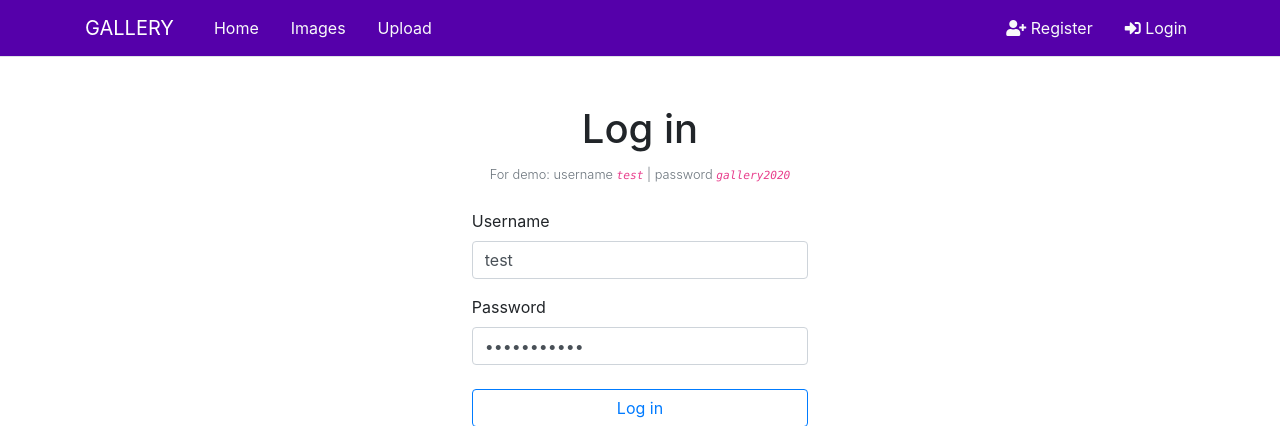
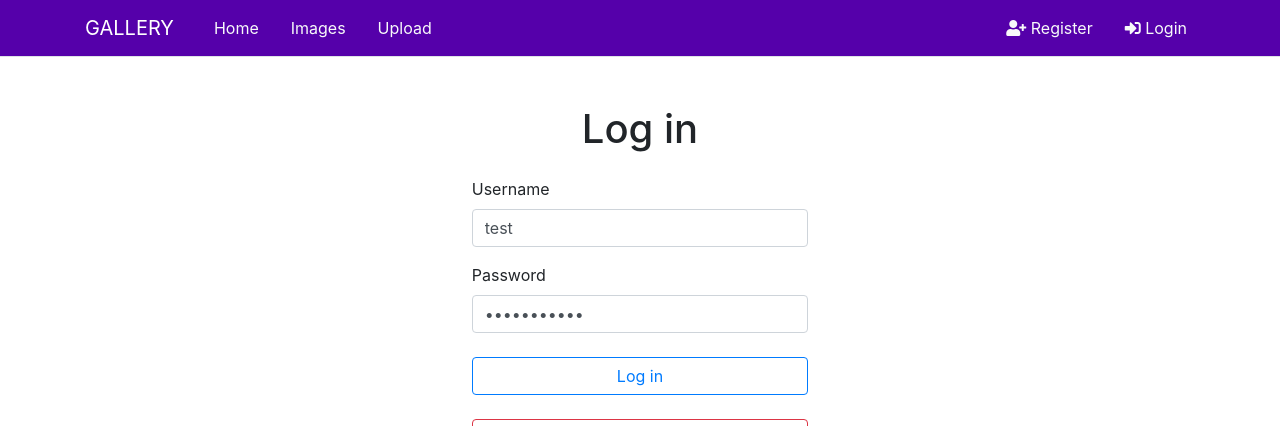
Before and after one commit to xinyuwen101/django_image, a Django app: page /login/ in a window 1280 px wide. Shown: the top 426 px of the page. Run offline with Django 3.2, Linux system fonts and the light colour scheme; some libraries are stand-ins or nearby versions.

Commit message:
Update login.html

```diff
--- a/templates/image/accounts/login.html
+++ b/templates/image/accounts/login.html
@@ -7,10 +7,10 @@
         <div class="col-md-5 mx-auto">
             <div class="text-center">
                 <h1>Log in</h1>
-                <small class="text-secondary font-weight-light mt-4">
+                <!-- <small class="text-secondary font-weight-light mt-4">
                     For demo: username <code class="font-italic">test</code>
                     | password <code class="font-italic">gallery2020</code>
-                </small>
+                </small> -->
             </div>
             <div class="my-4 mx-5">
                 <form action="" method="POST">
```
